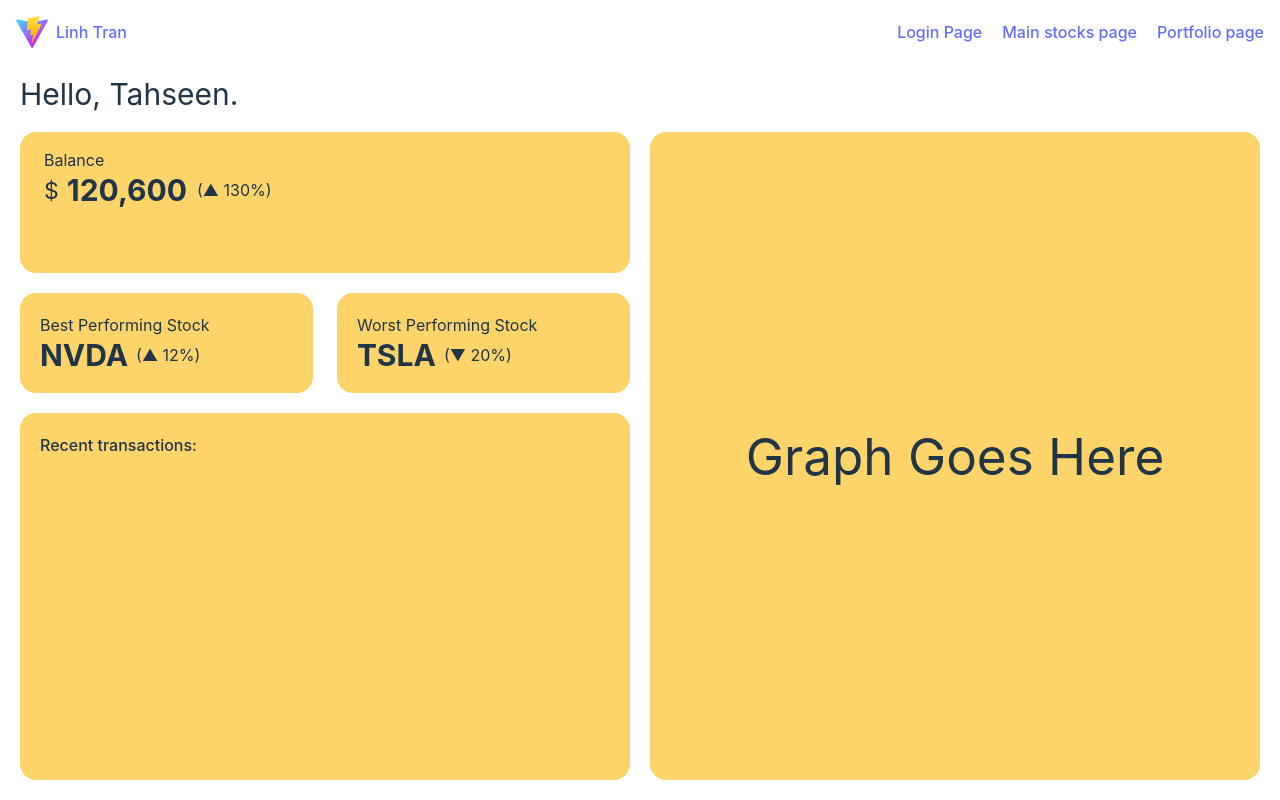
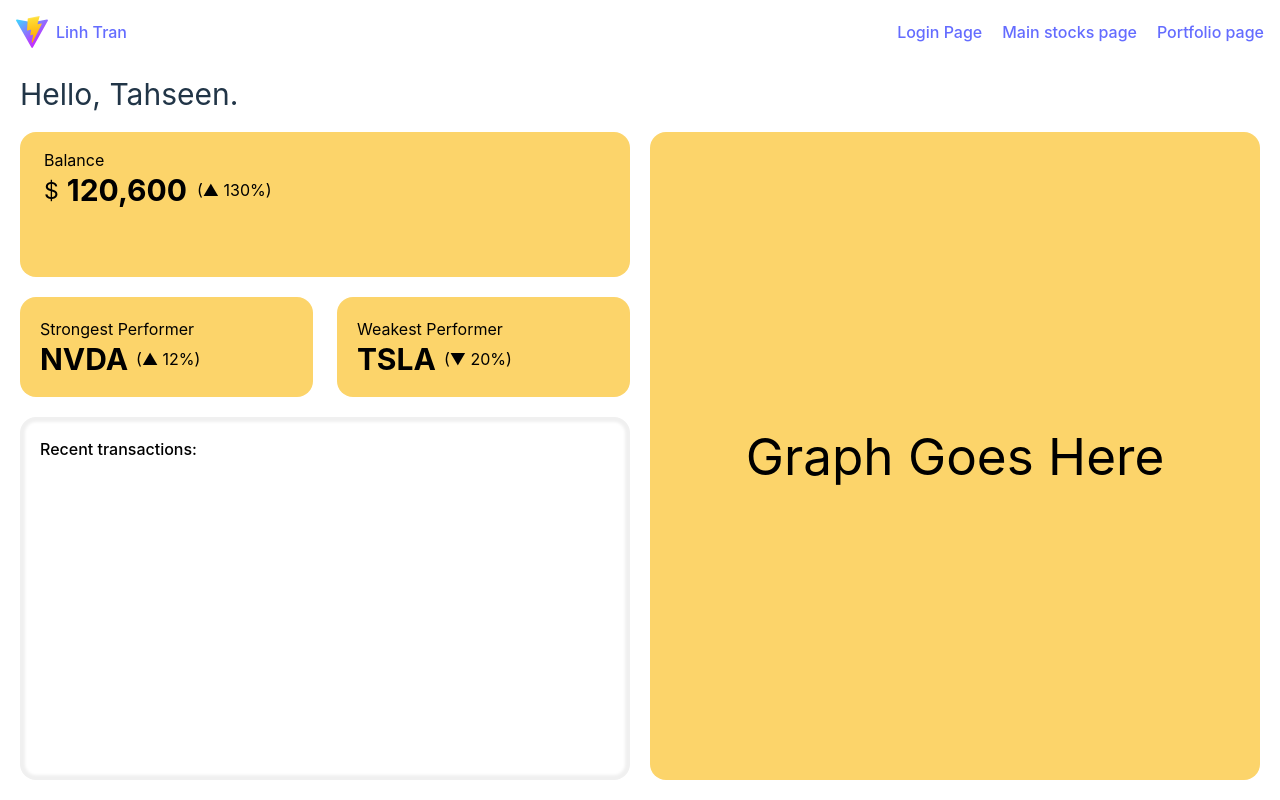
Before and after one commit to rayhant2/fantasy_paper_trader, a React (Vite) app in the folder frontend/: page /portfolio in a window 1280 px wide. Built offline with nearby package versions, Linux system fonts and the light colour scheme.

Commit message:
Portfolio UI edits

```diff
--- a/frontend/src/routes/PortfolioPage.jsx
+++ b/frontend/src/routes/PortfolioPage.jsx
@@ -10,7 +10,7 @@ const PortfolioPage = () => {
       <div className="flex flex-row w-screen h-screen">
   {/* Left Section */}
   <div className="flex flex-col gap-5 my-5 ml-5 w-1/2">
-    <div className="bg-[#fcd46a] hover:shadow-md rounded-2xl p-4 flex-[0.25] transition-shadow duration-300 ease-in-out text-left items-center">
+    <div className="text-[#000000] bg-[#fcd46a] hover:shadow-md rounded-2xl p-4 flex-[0.25] transition-shadow duration-300 ease-in-out text-left items-center">
       <p className="text-s ml-2">Balance</p>
       <div className="flex flex-row gap-2 ml-2 items-center">
         <div className="flex flex-row items-end gap-2">
@@ -24,8 +24,8 @@ const PortfolioPage = () => {
 
     {/* Best/Worst Performing Stock */}
     <div className="flex flex-row gap-6">
-      <div className="bg-[#fcd46a] hover:shadow-md rounded-2xl p-5 flex-1 transition-shadow duration-300 ease-in-out text-left">
-        <p className="text-s">Best Performing Stock</p>
+      <div className="bg-[#fcd46a] text-[#000000] hover:shadow-md rounded-2xl p-5 flex-1 transition-shadow duration-300 ease-in-out text-left">
+        <p className="text-s">Strongest Performer</p>
         <div className="flex flex-row items-center gap-2">
             <p className="font-bold text-3xl">NVDA</p>
             <p>(▲  12%)</p>
@@ -33,8 +33,8 @@ const PortfolioPage = () => {
         </div>
       </div>
 
-      <div className="bg-[#fcd46a] hover:shadow-md rounded-2xl p-5 flex-1 transition-shadow duration-300 ease-in-out text-left">
-        <p className="text-s">Worst Performing Stock</p>
+      <div className="bg-[#fcd46a] text-[#000000] hover:shadow-md rounded-2xl p-5 flex-1 transition-shadow duration-300 ease-in-out text-left">
+        <p className="text-s">Weakest Performer</p>
         <div className="flex flex-row items-center gap-2">
             <p className="font-bold text-3xl">TSLA</p>
             <p>(▼  20%)</p>
@@ -44,14 +44,14 @@ const PortfolioPage = () => {
     </div>
 
     {/* Recent Transactions */}
-    <div className="bg-[#fcd46a] hover:shadow-md rounded-2xl p-5 flex-[0.75] transition-shadow duration-300 ease-in-out text-left overflow-auto">
-      <p className="text-s font-medium mb-4">Recent transactions:</p>
+    <div className="shadow-[inset_0_0_3px_5px_#F0F0F0] rounded-2xl p-3 flex-[0.75] text-left">
+      <p className="text-s font-medium ml-2 mt-2 mb-4 text-[#000000]">Recent transactions:</p>
     </div>
   </div>
 
   {/* Right Section */}
   <div className="bg-[#fcd46a] hover:shadow-lg rounded-2xl m-5 w-1/2 flex items-center justify-center transition-shadow duration-300 ease-in-out">
-    <h1>Graph Goes Here</h1>
+    <h1 className="text-[#000000]">Graph Goes Here</h1>
   </div>
 </div>
 
```
